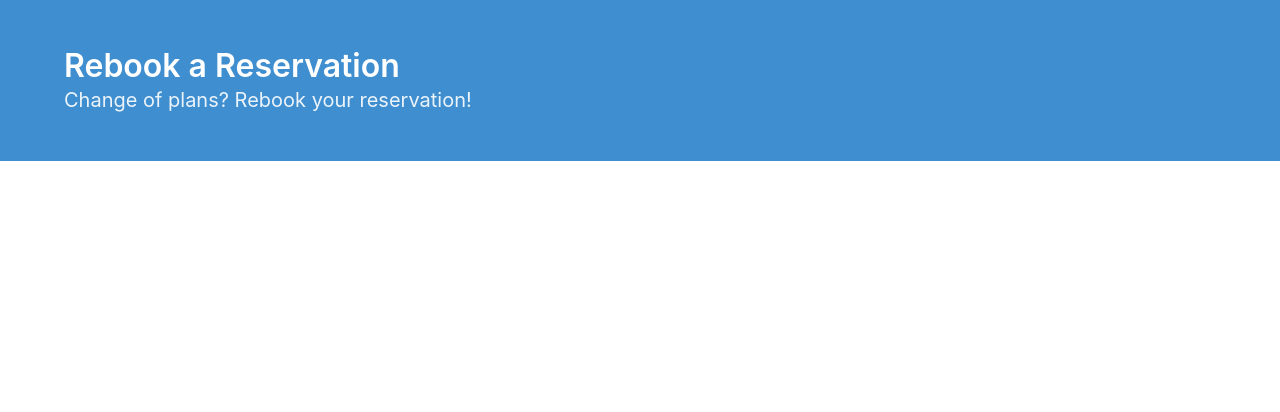
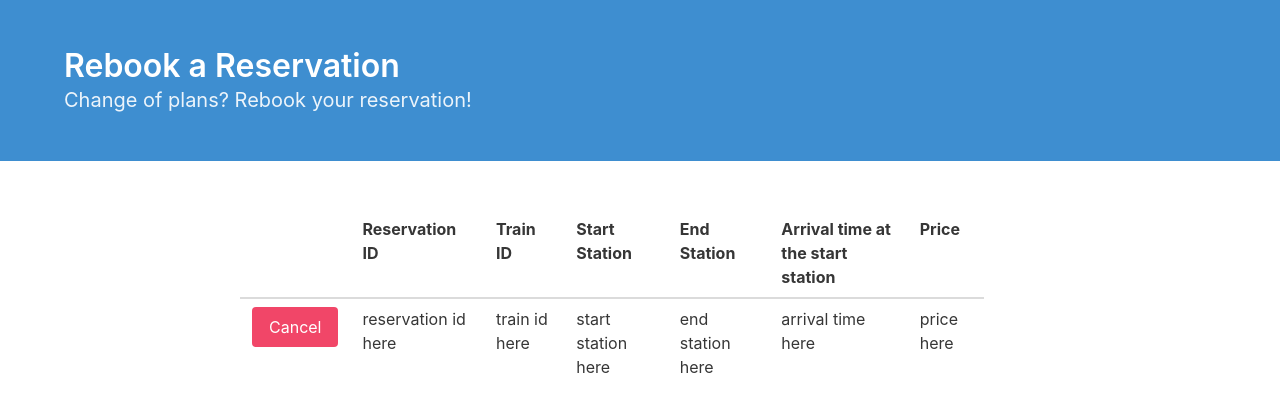
Before and after one commit to jchen2186/railroadSystem, a Flask app: template templates/rebookreservation.html in a window 1280 px wide. Shown: the part 52-464 px from the top of the page. Run offline with Flask 2, Linux system fonts and the light colour scheme; the template is opened without the code that fills it: values that come from a table or form of the project are taken from there, most other values are stand-ins (such as "Sample title", 1, 10 or a date in 2020); some libraries are stand-ins or nearby versions.

Commit message:
added rebooking feature

```diff
--- a/app.py
+++ b/app.py
@@ -63,9 +63,38 @@ def make_reservation(train_id=None):
 def success(message):
     return render_template('success.html', message=message)
 
-@app.route('/reservations/rebook')
+@app.route('/reservations/rebook', methods=['GET', 'POST'])
 def rebook_reservation():
-    return render_template('rebookreservation.html')
+    form = GetReservationsForm()
+    form2 = CancelReservationForm()
+
+    if request.method == 'GET':
+        return render_template('getreservations.html', form=form, reason='rebook')
+    elif request.method == 'POST':
+        reservation_id = request.args.get('reservation_id', default=None, type=int)
+
+        if reservation_id is not None:
+            # query the database for the reservation given by
+            # this reservation id
+            # cancel the reservation
+
+            message = 'The reservation has been cancelled. You can proceed to\
+            rebooking your reservation here.'
+            return render_template('success.html', message=message)
+
+        elif form.validate():
+            # query the database for any reservations for this person
+
+            # replace reservations with something useful
+            # i just used this for testing
+            reservations = [1, 2, 4]
+
+            return render_template('rebookreservation.html',
+                                   form2=form2,
+                                   email=form.email.data,
+                                   reservations=reservations)
+        else:
+            return render_template('getreservations.html', form=form, reason='rebook')
 
 @app.route('/reservations/cancel', methods=['GET', 'POST'])
 def cancel_reservation(email=None, reservations=None, reservation_id=None):
@@ -73,7 +102,7 @@ def cancel_reservation(email=None, reservations=None, reservation_id=None):
     form2 = CancelReservationForm()
 
     if request.method == 'GET':
-        return render_template('getreservations.html', form=form)
+        return render_template('getreservations.html', form=form, reason='cancel')
     elif request.method == 'POST':
         reservation_id = request.args.get('reservation_id', default=None, type=int)
 
@@ -97,7 +126,7 @@ def cancel_reservation(email=None, reservations=None, reservation_id=None):
                                    email=form.email.data,
                                    reservations=reservations)
         else:
-            return render_template('getreservations.html', form=form)
+            return render_template('getreservations.html', form=form, reason='cancel')
 
 # Run Flask web server
 if __name__ == '__main__':
--- a/templates/rebookreservation.html
+++ b/templates/rebookreservation.html
@@ -11,7 +11,52 @@
 </section>
 
 <section class="section">
+  <div class="container content columns">
+    <div class="column is-two-thirds is-offset-2">
 
+      <!-- list out all of the reservations for this user -->
+      {% if reservations|length > 0 %}
+        <!-- use a for loop to list out all of the tickets and related info -->
+        <table class="table is-hoverable" align="center" width="75%">
+          <thead>
+            <tr>
+              <th></th>
+              <th>Reservation ID</th>
+              <th>Train ID</th>
+              <th>Start Station</th>
+              <th>End Station</th>
+              <th>Arrival time at the start station</th>
+              <th>Price</th>
+            </tr>
+          </thead>
+
+          {% for reservation in reservations %}
+            <tr>
+              <td>
+                <!-- a form just for the button -->
+                <!-- replace the reservation_id with something useful -->
+                <!-- really ugly way of doing this, but i can't think of anything else that can work at the moment -->
+
+                <form action="{{ url_for('rebook_reservation', reservation_id=1) }}" method="POST">
+                  {{ form2.submit(class="button is-danger") }}
+                </form>
+              </td>
+              <td>reservation id here</td>
+              <td>train id here</td>
+              <td>start station here</td>
+              <td>end station here</td>
+              <td>arrival time here</td>
+              <td>price here</td>
+            </tr>
+          {% endfor %}
+        </table>
+      {% else %}
+        <h2 class="has-text-danger">Whoops! It looks like you haven't made any reservations yet.</h2>
+      {% endif %}
+
+    </div>
+
+  </div>
 </section>
 
 {% endblock %}
--- a/templates/success.html
+++ b/templates/success.html
@@ -15,6 +15,8 @@
   <div class="container content columns">
     <div class="column is-two-thirds is-offset-2">
       <h2 class="has-text-success">{{ message }}</h2>
+
+      <a href="/" class="button is-link">Return to Home</a>
     </div>
   </div>
 </section>
```
Also changed, not shown: templates/getreservations.html (+21 -1 lines).
